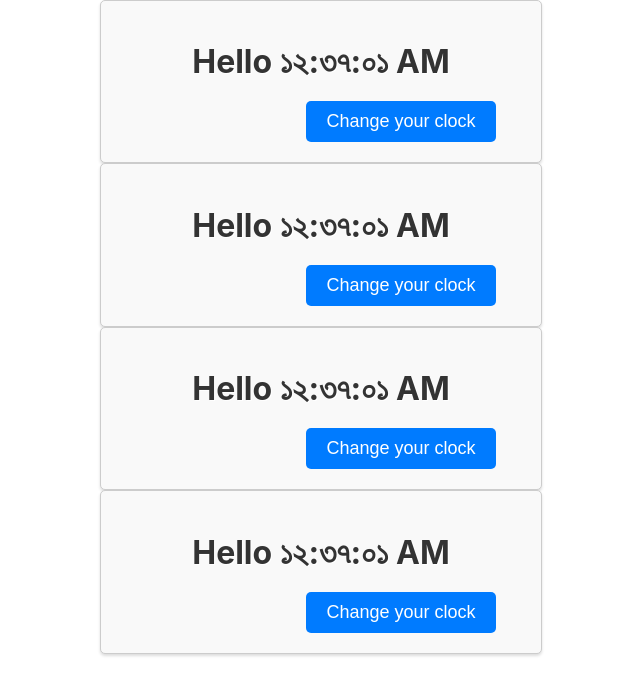
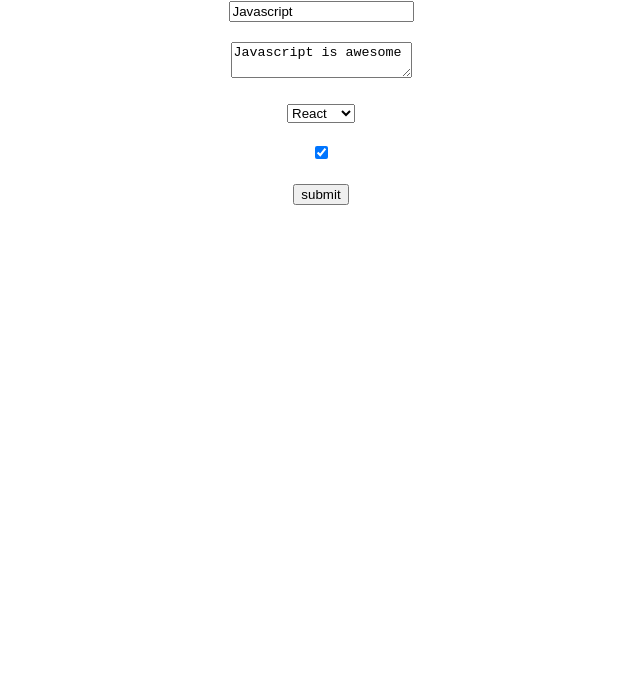
Before and after one commit to AKSUF/ReactCrack, a React (Create React App) app: page / in a window 1280 px wide. Shown: the top 694 px of the page, without its empty margins (319-959 px from the left). Built offline with nearby package versions, Linux system fonts and the light colour scheme.

Commit message:
discussion o form handiling

```diff
--- a/src/App.jsx
+++ b/src/App.jsx
@@ -2,14 +2,14 @@
 import './App.css';
 import Clock from './component/Clock';
 import ClookList from './component/Clocklist';
+import Form from './component/Form';
+
 function App() {
 const quantities=[1,2,3];
 
   return (
     <div className="App">
-   <Clock locale="bn-BD"/>
-<ClookList quantities={quantities} />
-
+  <Form/>
     </div>
   );
 }
--- /dev/null
+++ b/src/component/Form.jsx
@@ -0,0 +1,60 @@
+import React from 'react';
+
+export default class Form extends React.Component{
+    state={
+        title:'Javascript',
+        text:'Javascript is awesome',
+        library:'React',
+        isAwesome:true,
+    }
+    handleChange=(e)=>{
+if(e.target.type==='text'){
+   this.setState({
+    title:e.target.value,
+   })
+}else if(e.target.type ==='textarea'){
+    this.setState({
+        text:e.target.value,
+ })
+}else if(e.target.type ==='select-one'){
+    this.setState({
+        library:e.target.value,
+ })
+}else if(e.target.type ==='checkbox'){
+    this.setState({
+        isAwesome:e.target.checked,
+ })
+}
+else{
+    console.log('nothing here');
+}
+
+};
+
+submitHandeler=(e)=>{
+    const{title,text,library,isAwesome}=this.state;
+e.preventDefault();
+console.log(title,text,library,isAwesome);
+}
+    render(){
+        const{title,text,library,isAwesome}=this.state;
+
+        return(
+            <div>
+                <form onSubmit={this.submitHandeler}>
+                    <input type="text" placeholder='Enter here' value={title} onChange={this.handleChange}/><br/><br/>
+                    <textarea name="text" placeholder='Enter here' value={text}  onChange={this.handleChange}></textarea><br/><br/>
+                    <select value={library} onChange={this.handleChange}>
+                        <option value="React">React</option>
+                        <option value="Angular">Angular</option>
+                    </select><br/><br/>
+
+                    <input type="checkbox" checked={isAwesome}  onChange={this.handleChange}/><br/><br/>
+
+<input type="submit" value="submit"/>
+
+                </form>
+            </div>
+        )
+    }
+}
```
